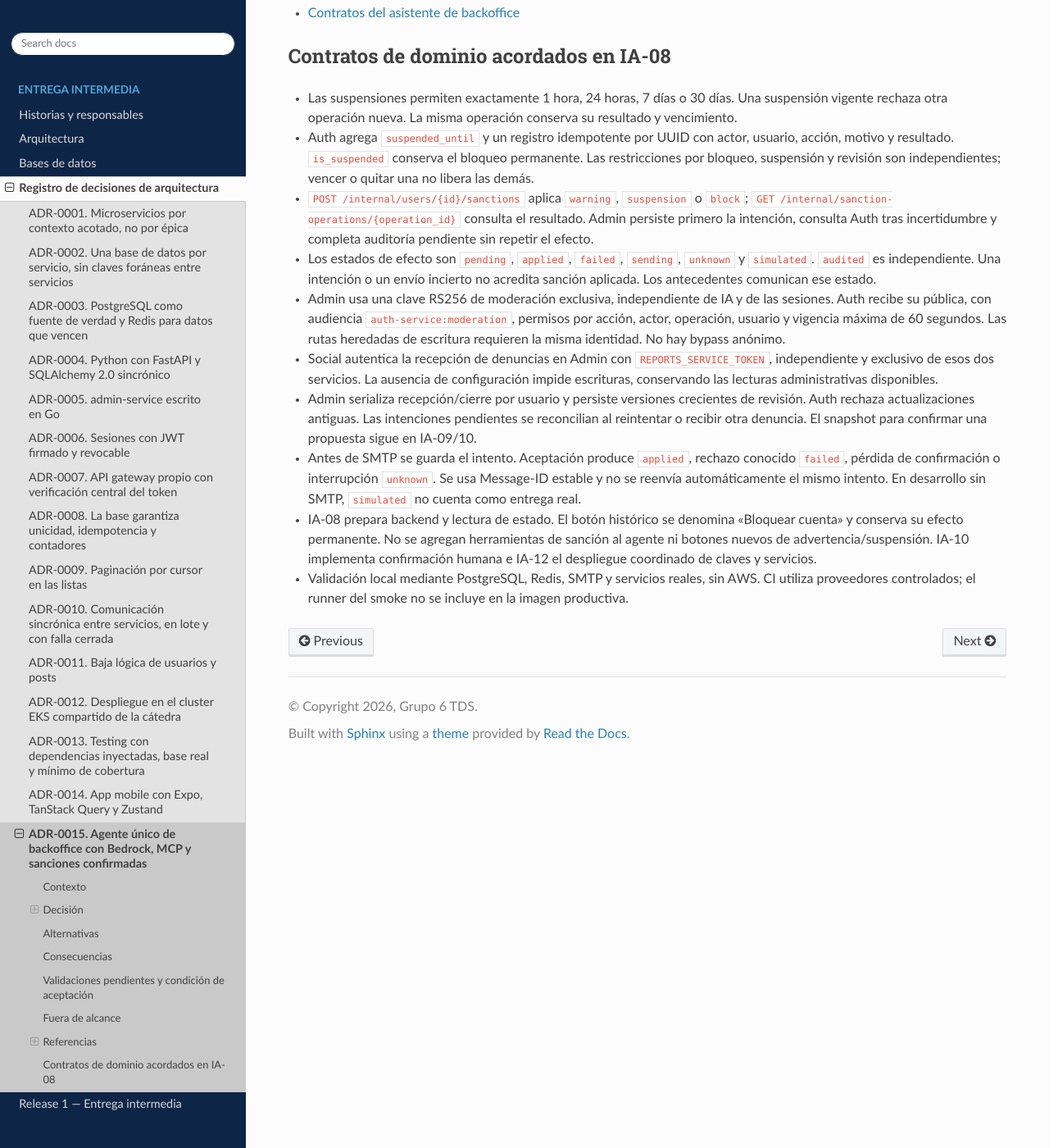
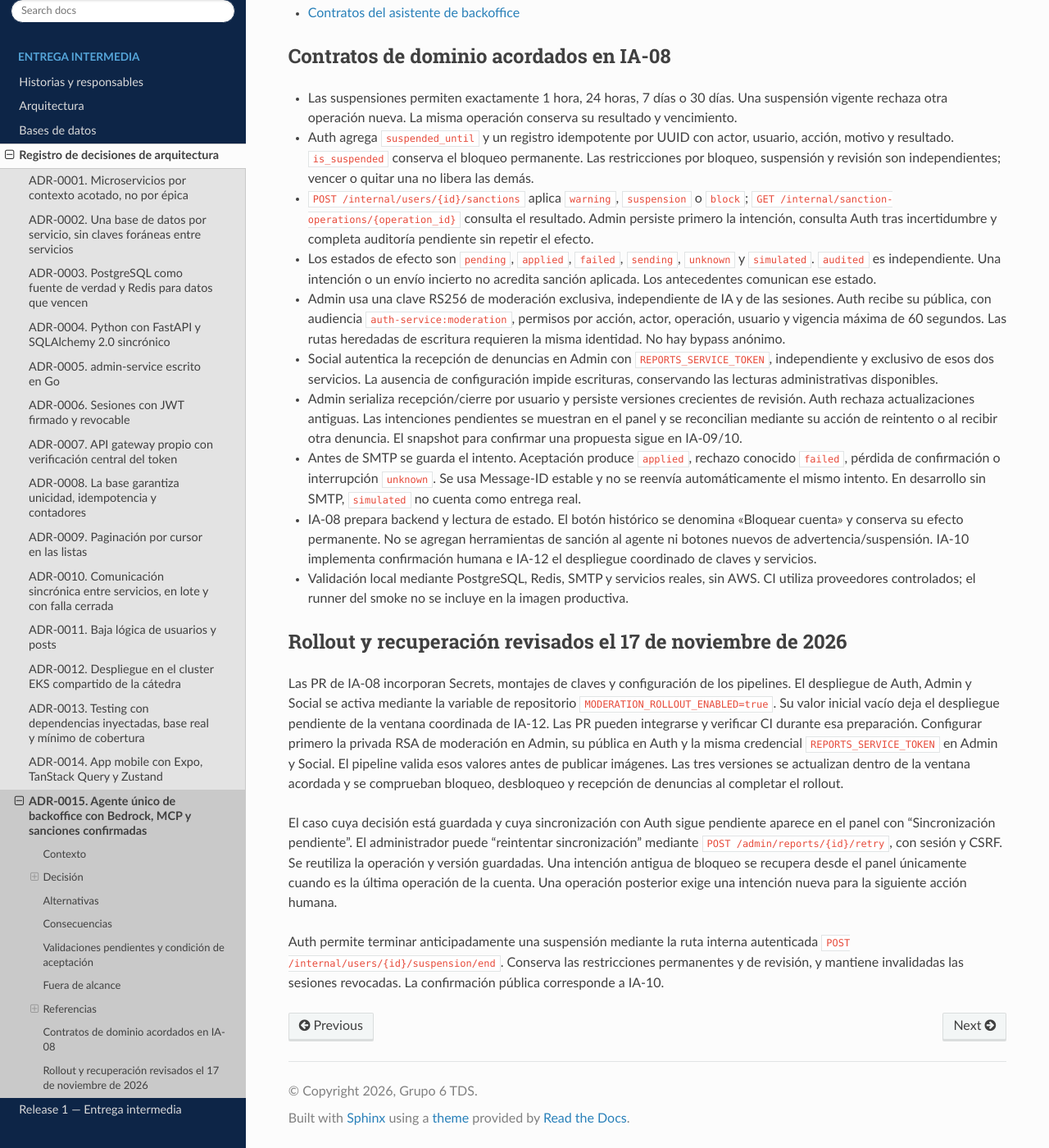
Before and after one commit to tds-g6-2s2026/udesa-x-docs, a Sphinx documentation site: the page built from docs/adr-0015.md, in a window 1280 px wide and 1400 px high, scrolled down 8385 px. Shown: the whole window at 82% size. Built offline with Sphinx 7.4.7 and the Read the Docs theme 3.1.0, drawn with Linux system fonts in a browser that asks for light colours.

Commit message:
docs(moderation): document gated rollout and panel recovery

```diff
--- a/docs/adr-0015.md
+++ b/docs/adr-0015.md
@@ -225,7 +225,30 @@ contratos-ia-backoffice
 - Los estados de efecto son `pending`, `applied`, `failed`, `sending`, `unknown` y `simulated`. `audited` es independiente. Una intención o un envío incierto no acredita sanción aplicada. Los antecedentes comunican ese estado.
 - Admin usa una clave RS256 de moderación exclusiva, independiente de IA y de las sesiones. Auth recibe su pública, con audiencia `auth-service:moderation`, permisos por acción, actor, operación, usuario y vigencia máxima de 60 segundos. Las rutas heredadas de escritura requieren la misma identidad. No hay bypass anónimo.
 - Social autentica la recepción de denuncias en Admin con `REPORTS_SERVICE_TOKEN`, independiente y exclusivo de esos dos servicios. La ausencia de configuración impide escrituras, conservando las lecturas administrativas disponibles.
-- Admin serializa recepción/cierre por usuario y persiste versiones crecientes de revisión. Auth rechaza actualizaciones antiguas. Las intenciones pendientes se reconcilian al reintentar o recibir otra denuncia. El snapshot para confirmar una propuesta sigue en IA-09/10.
+- Admin serializa recepción/cierre por usuario y persiste versiones crecientes de revisión. Auth rechaza actualizaciones antiguas. Las intenciones pendientes se muestran en el panel y se reconcilian mediante su acción de reintento o al recibir otra denuncia. El snapshot para confirmar una propuesta sigue en IA-09/10.
 - Antes de SMTP se guarda el intento. Aceptación produce `applied`, rechazo conocido `failed`, pérdida de confirmación o interrupción `unknown`. Se usa Message-ID estable y no se reenvía automáticamente el mismo intento. En desarrollo sin SMTP, `simulated` no cuenta como entrega real.
 - IA-08 prepara backend y lectura de estado. El botón histórico se denomina «Bloquear cuenta» y conserva su efecto permanente. No se agregan herramientas de sanción al agente ni botones nuevos de advertencia/suspensión. IA-10 implementa confirmación humana e IA-12 el despliegue coordinado de claves y servicios.
 - Validación local mediante PostgreSQL, Redis, SMTP y servicios reales, sin AWS. CI utiliza proveedores controlados; el runner del smoke no se incluye en la imagen productiva.
+
+
+## Rollout y recuperación revisados el 17 de noviembre de 2026
+
+Las PR de IA-08 incorporan Secrets, montajes de claves y configuración de los pipelines.
+El despliegue de Auth, Admin y Social se activa mediante la variable de repositorio
+`MODERATION_ROLLOUT_ENABLED=true`. Su valor inicial vacío deja el despliegue pendiente de la
+ventana coordinada de IA-12. Las PR pueden integrarse y verificar CI durante esa preparación.
+Configurar primero la privada RSA de moderación en Admin, su pública en Auth y la misma
+credencial `REPORTS_SERVICE_TOKEN` en Admin y Social. El pipeline valida esos valores antes
+de publicar imágenes. Las tres versiones se actualizan dentro de la ventana acordada y se
+comprueban bloqueo, desbloqueo y recepción de denuncias al completar el rollout.
+
+El caso cuya decisión está guardada y cuya sincronización con Auth sigue pendiente aparece
+en el panel con “Sincronización pendiente”. El administrador puede “reintentar sincronización”
+mediante `POST /admin/reports/{id}/retry`, con sesión y CSRF. Se reutiliza la operación y versión
+guardadas. Una intención antigua de bloqueo se recupera desde el panel únicamente cuando es
+la última operación de la cuenta. Una operación posterior exige una intención nueva para la
+siguiente acción humana.
+
+Auth permite terminar anticipadamente una suspensión mediante la ruta interna autenticada
+`POST /internal/users/{id}/suspension/end`. Conserva las restricciones permanentes y de revisión,
+y mantiene invalidadas las sesiones revocadas. La confirmación pública corresponde a IA-10.
```
Also changed, not shown: docs/contratos-ia-backoffice.md (+15 -0 lines).
